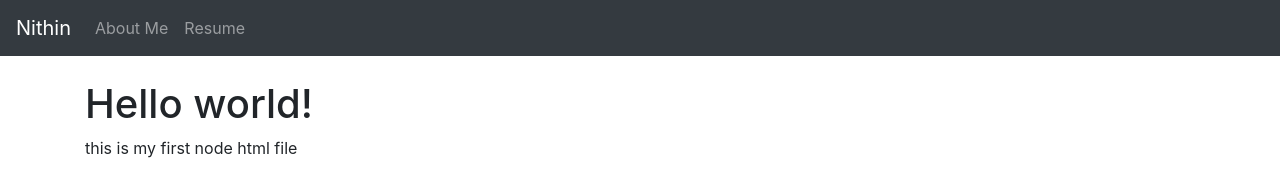
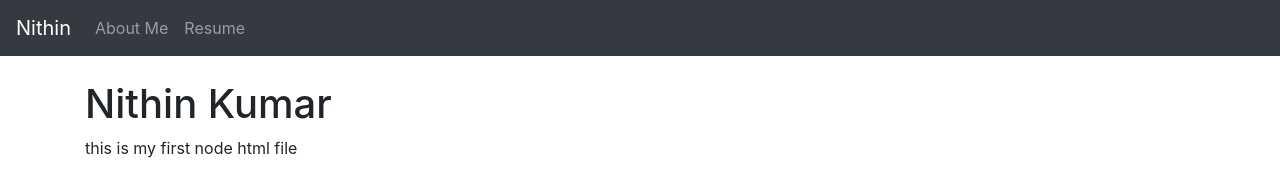
Before and after one commit to nithin19595/intro-to-node, a plain HTML site: page index.html in a window 1280 px wide. Drawn offline with nearby package versions, Linux system fonts and the light colour scheme.

Commit message:
tweaked index.html

```diff
--- a/index.html
+++ b/index.html
@@ -8,7 +8,7 @@
     <!-- Bootstrap CSS -->
     <link rel="stylesheet" href="https://stackpath.bootstrapcdn.com/bootstrap/4.5.0/css/bootstrap.min.css" integrity="sha384-9aIt2nRpC12Uk9gS9baDl411NQApFmC26EwAOH8WgZl5MYYxFfc+NcPb1dKGj7Sk" crossorigin="anonymous">
 
-    <title>Hello, world!</title>
+    <title>Nithin Kumar V</title>
   </head>
   <body>
     <nav class="navbar navbar-expand-lg navbar-dark bg-dark">
@@ -31,7 +31,7 @@
 </nav>
 <br/>
 <div class="container">
-    <h1>Hello world!</h1>
+    <h1>Nithin Kumar</h1>
     <p>this is my first node html file</p>
 </div>
     <!-- Optional JavaScript -->
```
